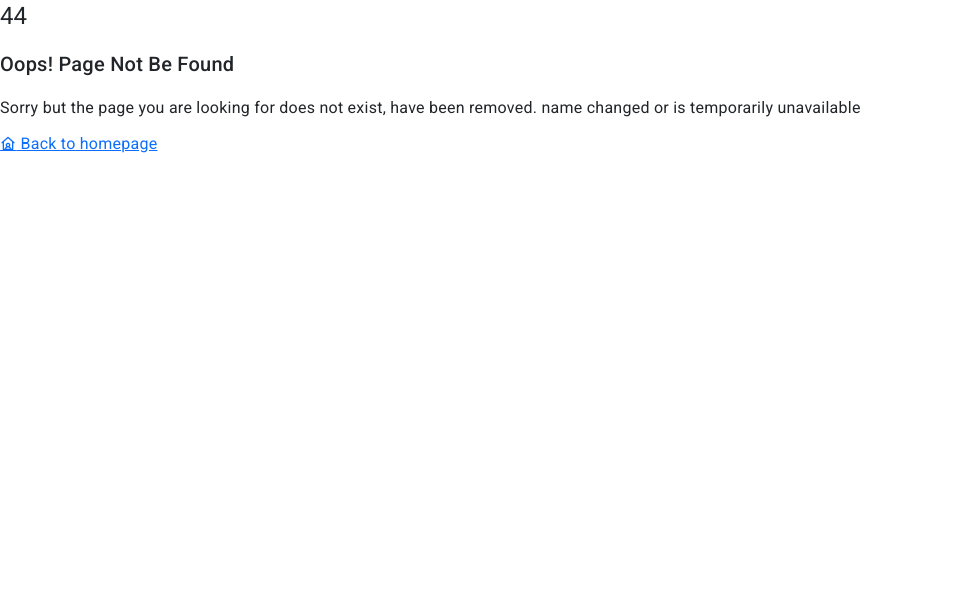
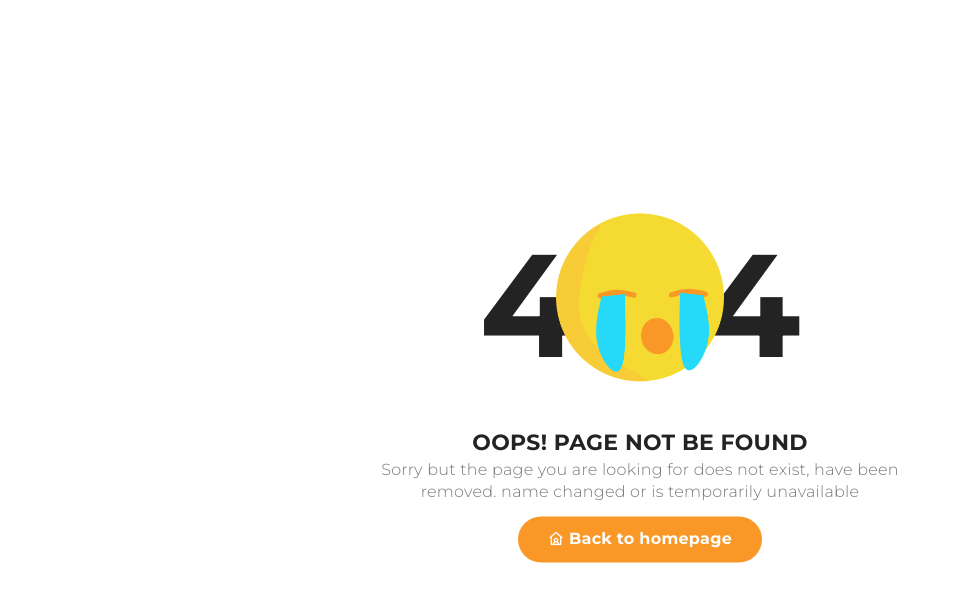
Before and after one commit to ro-otgo/WebElCocinas, an Angular app: page /signup in a window 1280 px wide. Shown: the top 602 px of the page, without its empty margins (0-960 px from the left). Built offline with nearby package versions, Linux system fonts and the light colour scheme.

Commit message:
html error

```diff
--- a/src/app/shared/components/error/error.component.css
+++ b/src/app/shared/components/error/error.component.css
@@ -0,0 +1,99 @@
+* {
+    -webkit-box-sizing: border-box;
+            box-sizing: border-box;
+  }
+
+  body {
+    padding: 0;
+    margin: 0;
+  }
+
+  #notfound {
+    position: relative;
+    height: 100vh;
+  }
+
+  #notfound .notfound {
+    position: absolute;
+    left: 50%;
+    top: 50%;
+    -webkit-transform: translate(-50%, -50%);
+        -ms-transform: translate(-50%, -50%);
+            transform: translate(-50%, -50%);
+  }
+
+  .notfound {
+    max-width: 520px;
+    width: 100%;
+    text-align: center;
+    line-height: 1.4;
+  }
+
+  .notfound .notfound-404 {
+    height: 190px;
+  }
+
+  .notfound .notfound-404 h1 {
+    font-family: 'Montserrat', sans-serif;
+    font-size: 146px;
+    font-weight: 700;
+    margin: 0px;
+    color: #232323;
+  }
+
+  .notfound .notfound-404 h1>span {
+    display: inline-block;
+    width: 120px;
+    height: 120px;
+    background-image: url('../../../../assets/emoji.png');
+    background-size: cover;
+    -webkit-transform: scale(1.4);
+        -ms-transform: scale(1.4);
+            transform: scale(1.4);
+    z-index: -1;
+  }
+
+  .notfound h2 {
+    font-family: 'Montserrat', sans-serif;
+    font-size: 22px;
+    font-weight: 700;
+    margin: 0;
+    text-transform: uppercase;
+    color: #232323;
+  }
+
+  .notfound p {
+    font-family: 'Montserrat', sans-serif;
+    color: #787878;
+    font-weight: 300;
+  }
+
+  .notfound a {
+    font-family: 'Montserrat', sans-serif;
+    display: inline-block;
+    padding: 12px 30px;
+    font-weight: 700;
+    background-color: #f99827;
+    color: #fff;
+    border-radius: 40px;
+    text-decoration: none;
+    -webkit-transition: 0.2s all;
+    transition: 0.2s all;
+  }
+
+  .notfound a:hover {
+    opacity: 0.8;
+  }
+
+  @media only screen and (max-width: 767px) {
+    .notfound .notfound-404 {
+      height: 115px;
+    }
+    .notfound .notfound-404 h1 {
+      font-size: 86px;
+    }
+    .notfound .notfound-404 h1>span {
+      width: 86px;
+      height: 86px;
+    }
+  }
```
Also changed, not shown: src/assets/emoji.png (added).
